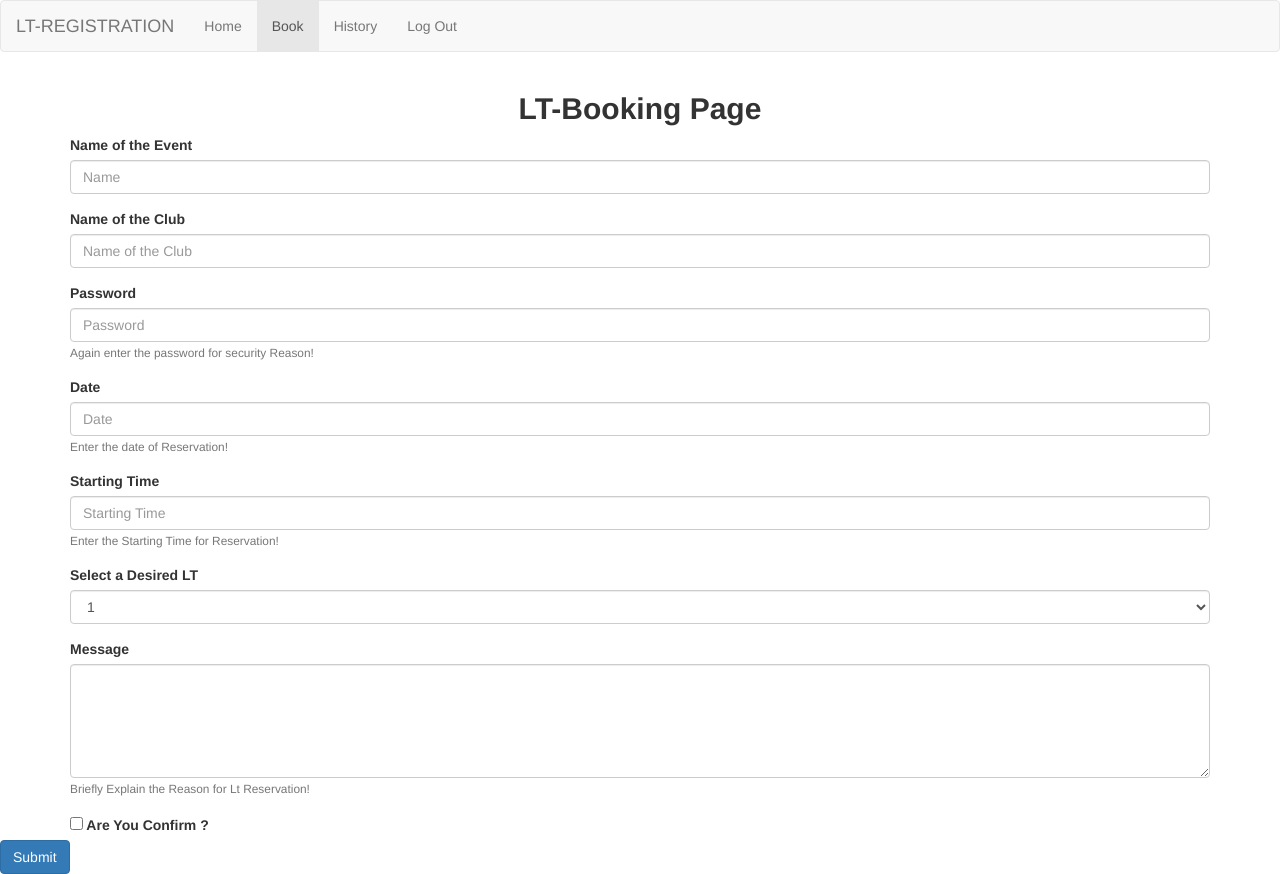
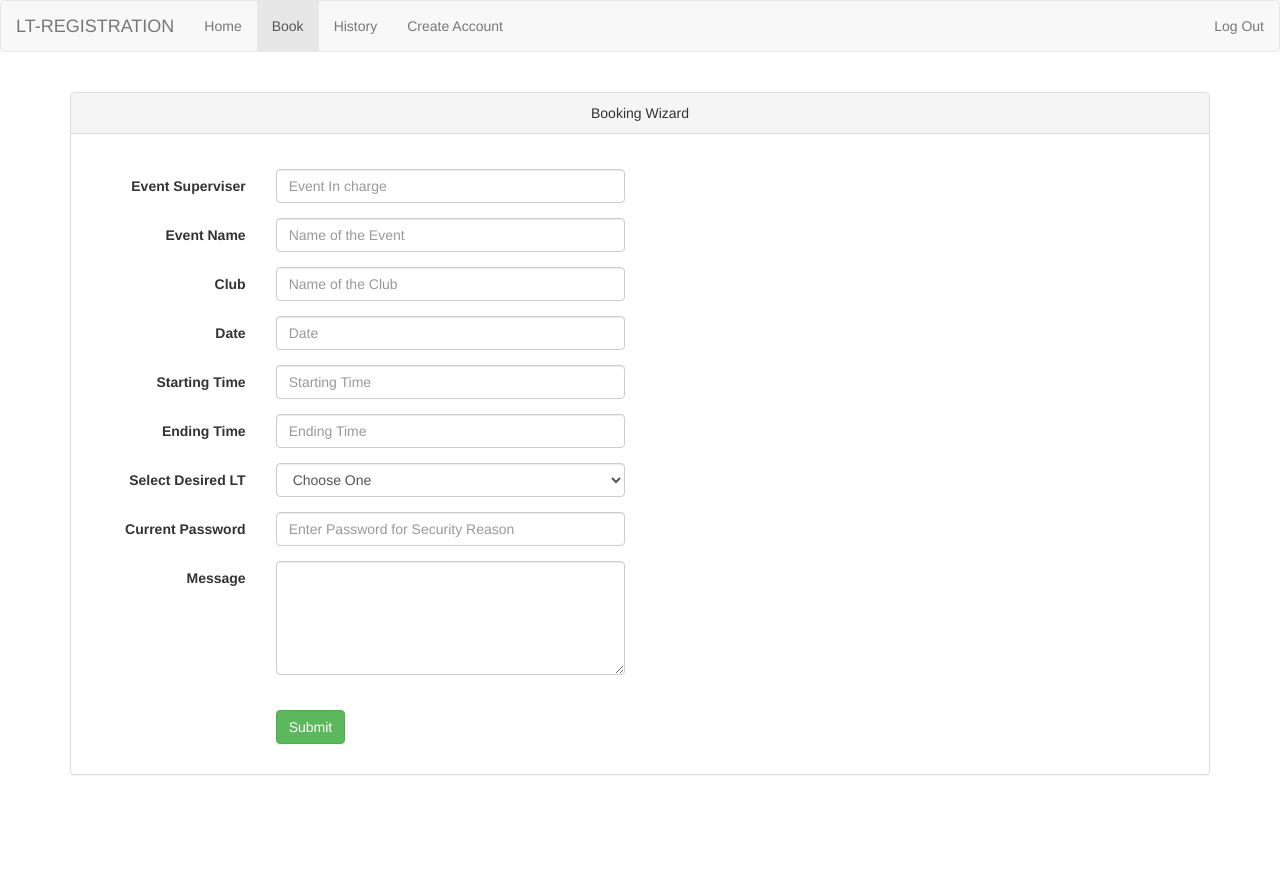
Before and after one commit to dhruvraj-singh-rawat/LectureTheatre-Booking-Portal, a PHP site: page /admin/book.php in a window 1280 px wide. After the commit the page ends 775 px from the top, so only its background shows below. Run offline with PHP 8.4, Linux system fonts and the light colour scheme; the visitor is signed in with stand-in values (Sample User, id 1).

Commit message:
New layout

```diff
--- a/admin/book.php
+++ b/admin/book.php
@@ -12,14 +12,27 @@ else{
 
   if($_SERVER["REQUEST_METHOD"]=="POST"){
 
-    $name=$conn->real_escape_string($_POST['name']);
+    $name_event=$conn->real_escape_string($_POST['name_event']);
+    $name_superviser=$conn->real_escape_string($_POST['name_superviser']);
     $password=md5($conn->real_escape_string($_POST['password']));
     $lt_selected=$conn->real_escape_string($_POST['lt_selected']);
     $message=$conn->real_escape_string($_POST['message']);
     $booking_id=$_SESSION['login_admin'];
     $club_name=$conn->real_escape_string($_POST['club']);
 
-    @$checkbox=$conn->real_escape_string($_POST['checkbox']);
+    //---------
+
+    $date=$conn->real_escape_string($_POST['date']);
+
+
+    $start_time=$conn->real_escape_string($_POST['start_time']);
+    $end_time=$conn->real_escape_string($_POST['end_time']);
+    $start_time  = date("H:i:s", strtotime($start_time));
+    $end_time  = date("H:i:s", strtotime($end_time));
+
+
+
+    //echo 'Login password is '.$_SESSION['login_password'].' and entered password is '.$password;
 
     //echo 'the name is '.$name.' the password is '.$password.' the lt selected is '.$lt_selected.' the message is '.$message.' booking id is '.$booking_id.'the value of checkbox is '.$checkbox;
 
@@ -31,11 +44,11 @@ else{
     //$count=mysql_num_rows($result);
 
 
-    if ($checkbox){
+
 
         if ($password==$_SESSION['login_password']){
 
-            if($conn->query("INSERT INTO `users_booking` (`id`, `name`,`club_name`, `lt_selected`, `message`, `bookingID_name`) VALUES (NULL, '$name', '$club_name','$lt_selected', '$message', '$booking_id')")){
+            if($conn->query("INSERT INTO `users_booking` (`id`, `name_event`,`club_name`, `lt_selected`, `message`, `bookingID_name`,`name_superviser`,`start_time`,`end_time`,`date`) VALUES (NULL, '$name_event', '$club_name','$lt_selected', '$message', '$booking_id','$name_superviser','$start_time' ,'$end_time',STR_TO_DATE('$date','%d-%m-%Y') )")){
 
                 echo "<div class=\"alert alert-success fade in text-center\"\>
                     <a href=\"\#\" class=\"close\" data-dismiss=\"alert\" aria-label=\"close\">&times;</a><strong>Successfully Booked A LT! Rejoice :) </strong></div>";
@@ -60,7 +73,6 @@ else{
 
 
         }
-    }
 
 
 
@@ -68,10 +80,8 @@ else{
 
 
 
-    else{
-            echo "<div class=\"alert alert-info fade in text-center\"\>
-                <a href=\"\#\" class=\"close\" data-dismiss=\"alert\" aria-label=\"close\">&times;</a><strong>Woo Hold On..Tick the Checkbox at the Bottom To confirm your Booking! ;)</strong></div>";
-    }
+
+
 
 
 
@@ -82,6 +92,7 @@ else{
 
 
 ?>
+
 
 
 
@@ -101,21 +112,63 @@ else{
 
     <!-- Bootstrap core CSS -->
     <link href="../css/bootstrap.min.css" rel="stylesheet">
-            <link href="../css/bootstrap.min.css" rel="stylesheet">
+    <link href="../css/bootstrap.min.css" rel="stylesheet">
 
 
-        <link type="text/css" href="../css/bootstrap-timepicker.min.css" /
+    <link type="text/css" href="../css/bootstrap-timepicker.min.css" /
 
     <!-- IE10 viewport hack for Surface/desktop Windows 8 bug -->
     <link href="../css/ie10-viewport-bug-workaround.css" rel="stylesheet">
 
 
+  <link rel="stylesheet" href="../css/jquery.timepicker.min.css">
+  <link rel="stylesheet" href="../css/jquery-ui.css">
+  <link rel="stylesheet" href="/resources/demos/style.css">
+  <script src="../js/jquery-1.12.4.js"></script>
+  <script src="../js/jquery-ui.js"></script>
+   <script src="../js/jquery.timepicker.min.js"></script>
 
+  <script>
+  $( function() {
+    $( "#datepicker" ).datepicker({ minDate: 0, maxDate: "+2D" , dateFormat: 'dd-mm-yy'});
+  } );
+  </script>
 
-  </head>
+ <script>
+ $( function() {
+    $('#StartTime').timepicker({
+        timeFormat: 'h:mm p',
+    interval: 30,
+    minTime: '5:00pm',
+    maxTime: '11:00pm',
+    defaultTime: '11',
+    startTime: '10:00',
+    dynamic: false,
+    dropdown: true,
+    scrollbar: true
+  });
+  } );
+ </script>
 
-  <body>
+  <script>
+ $( function() {
+    $('#EndTime').timepicker({
+        timeFormat: 'h:mm p',
 
+    interval: 30,
+    minTime: '5:00pm',
+    maxTime: '11:00pm',
+    defaultTime: '11',
+    startTime: '10:00',
+    dynamic: false,
+    dropdown: true,
+    scrollbar: true
+  });
+  } );
+ </script>
+
+</head>
+<body>
   <nav class="navbar navbar-default">
         <div class="container-fluid">
 
@@ -127,84 +180,124 @@ else{
             <!-- Menu Items -->
             <div>
                 <ul class="nav navbar-nav">
-                    <li><a href="index.php">Home</a></li>
-                    <li class="active"><a href="book.php">Book</a></li>
-                    <li><a href="history.php">History</a></li>
-                    <li><a href="../logout.php">Log Out</a></li>
+                    <li ><a href="index.php">Home</a></li>
+                    <li  class="active"><a href="book.php">Book</a></li>
+                    <li ><a href="history.php">History</a></li>
+
+                    <li><a href="create_account.php">Create Account</a></li>
+
+
+
+                </ul>
+            </div>
+
+            <div>
+                <ul class="nav navbar-nav navbar-right">
+
+                    <li><a  href="../logout.php">Log Out</a></li>
                 </ul>
             </div>
 
         </div>
     </nav>
+    <br>
+
+
+    <div class="container">
+      <div class="panel panel-default">
+        <div class="panel-heading text-center" >Booking Wizard</div>
+
+          <div class="panel-body">
+            <form id="booking-form" method="POST" class="form-horizontal" action="#">
+
+            <br>
+
+
+              <div class="form-group">
+                <label class="col-md-2 control-label" for="Name">Event Superviser</label>
+                <div class="col-md-4">
+                  <input type="text" class="form-control" id="name" name="name_superviser" placeholder="Event In charge" />
+                </div>
+              </div>
+
+              <div class="form-group">
+                <label class="col-md-2 control-label" for="Name_Event">Event Name</label>
+                <div class="col-md-4">
+                  <input type="text" class="form-control" id="Name_Event" name="name_event" placeholder="Name of the Event" />
+                </div>
+              </div>
+
+
+              <div class="form-group">
+                <label class="col-md-2 control-label" for="Name_Event">Club</label>
+                <div class="col-md-4">
+                  <input type="text" class="form-control" id="Name_Club" name="club" placeholder="Name of the Club" />
+                </div>
+              </div>
+
+              <div class="form-group">
+                <label class="col-md-2 control-label" for="Date">Date</label>
+                <div class="col-md-4">
+                  <input type="text" class="form-control" id="datepicker" name="date" placeholder="Date" />
+                </div>
+              </div>
+
+
+              <div class="form-group">
+                <label class="col-md-2 control-label" for="Time">Starting Time</label>
+                <div class="col-md-4">
+                  <input type="text" class="form-control" id="StartTime" name="start_time" placeholder="Starting Time" />
+                </div>
+              </div>
+
+              <div class="form-group">
+                <label class="col-md-2 control-label" for="Time">Ending Time</label>
+                <div class="col-md-4">
+                  <input type="text" class="form-control" id="EndTime" name="end_time" placeholder="Ending Time" />
+                </div>
+              </div>
+
+              <div class="form-group">
+                <label class="col-md-2 control-label" for="lt_selected">Select Desired LT</label>
+                <div class="col-md-4">
+                  <select class="form-control" id="lt_selected" name="lt_selected">
+                    <option value="0">Choose One</option>
+                    <option value="1">1</option>
+                    <option value="2">2</option>
+                    <option value="3">3</option>
+                    <option value="4">4</option>
+                  </select>
+
+                </div>
+              </div>
+
+              <div class="form-group">
+                <label class="col-md-2 control-label" for="password">Current Password</label>
+                <div class="col-md-4">
+                  <input type="password" class="form-control" id="password" name="password" placeholder="Enter Password for Security Reason" />
+                </div>
+              </div>
+
+
+              <div class="form-group">
+                <label class="col-md-2 control-label" for="Message">Message</label>
+                <div class="col-md-4">
+                  <textarea name="message" class="form-control" id="textarea" rows="5" ></textarea>
+                </div>
+              </div>
+              <br>
+
+              <div class="form-group">
+                <div class="col-md-6 col-md-offset-2">
+                  <button type="submit" class="btn btn-success">Submit</button>
+                </div>
+              </div>
 
 
 
-    <div class="container">
-        <h2 class="text-center"><strong>LT-Booking Page</strong></h2>
-
-
-<form method="post">
-  <fieldset class="form-group">
-    <label for="InputName">Name of the Event</label>
-    <input name="name" type="text" class="form-control" id="InputName" placeholder="Name">
-    <small class="text-muted"></small>
-  </fieldset>
-
-    <fieldset class="form-group">
-    <label for="InputName">Name of the Club</label>
-    <input name="club" type="text" class="form-control" id="InputName" placeholder="Name of the Club">
-    <small class="text-muted"></small>
-  </fieldset>
-
-  <fieldset class="form-group">
-    <label for="InputPassword">Password</label>
-    <input name="password" type="password" class="form-control" id="InputPassword" placeholder="Password">
-    <small class="text-muted">Again enter the password for security Reason!</small>
-  </fieldset>
-
-  <fieldset class="form-group">
-    <label for="DATE">Date</label>
-    <input name="date" type="text" class="form-control datepicker" data-date-format="dd/mm/yyyy"id="InputDate" placeholder="Date">
-    <small class="text-muted">Enter the date of Reservation!</small>
-  </fieldset>
-
-  <fieldset class="form-group">
-    <label for="Time">Starting Time</label>
-    <input name="start_time" type="text" class="form-control input-group " id="InputTimeS" placeholder="Starting Time">
-
-    <small class="text-muted">Enter the Starting Time for Reservation!</small>
-  </fieldset>
-
-  <fieldset class="form-group">
-    <label for="selectlt">Select a Desired LT</label>
-    <select name="lt_selected" class="form-control" id="selectlt">
-      <option>1</option>
-      <option>2</option>
-      <option>3</option>
-      <option>4</option>
-      <option>5</option>
-    </select>
-  </fieldset>
-
-  <fieldset class="form-group">
-    <label for="textarea">Message</label>
-    <textarea name="message" class="form-control" id="textarea" rows="5"></textarea>
-    <small class="text-muted">Briefly Explain the Reason for Lt Reservation!</small>
-  </fieldset>
-
-    <label>
-      <input name="checkbox" type="checkbox"> Are You Confirm ?
-    </label>
-  </div>
-  <button type="submit" class="btn btn-primary">Submit</button>
-</form>
-
-    <!-- /.container -->
-
-
-    <!-- Bootstrap core JavaScript
-    ================================================== -->
-    <!-- Placed at the end of the document so the pages load faster -->
-
-
-</html>
+            </form>
+          </div>
+        </div>
+      </div>
+    </body>
+  </html>
```
